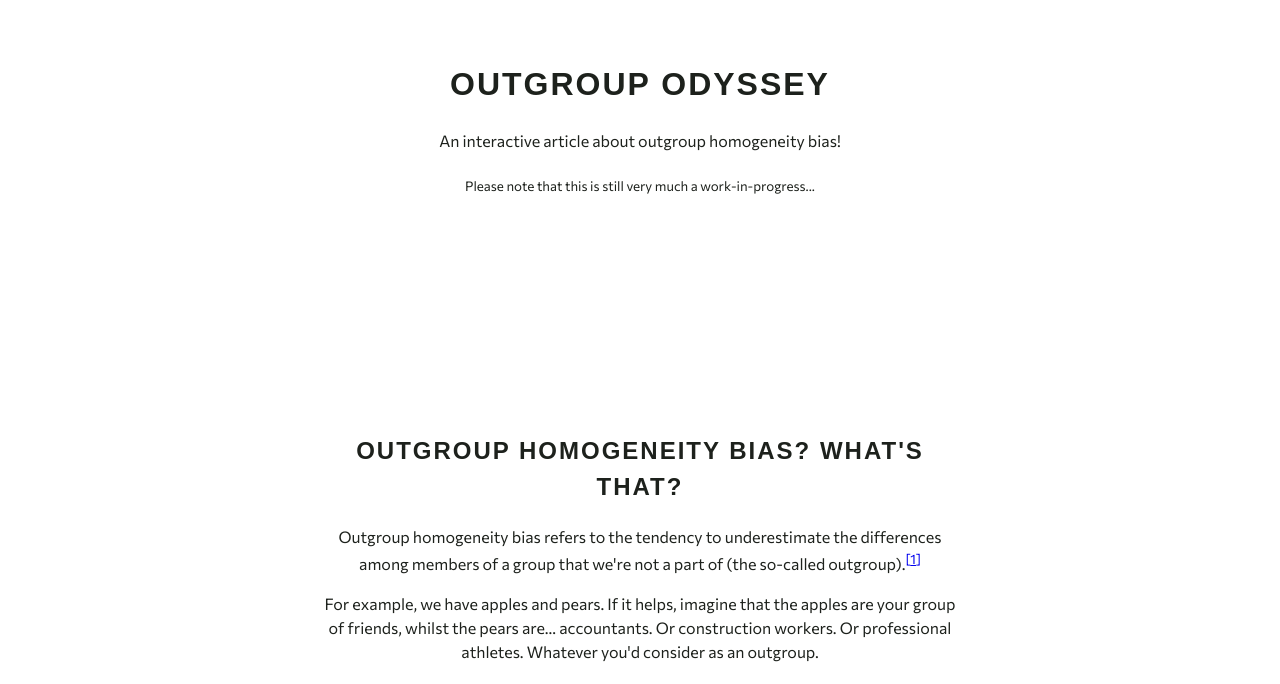
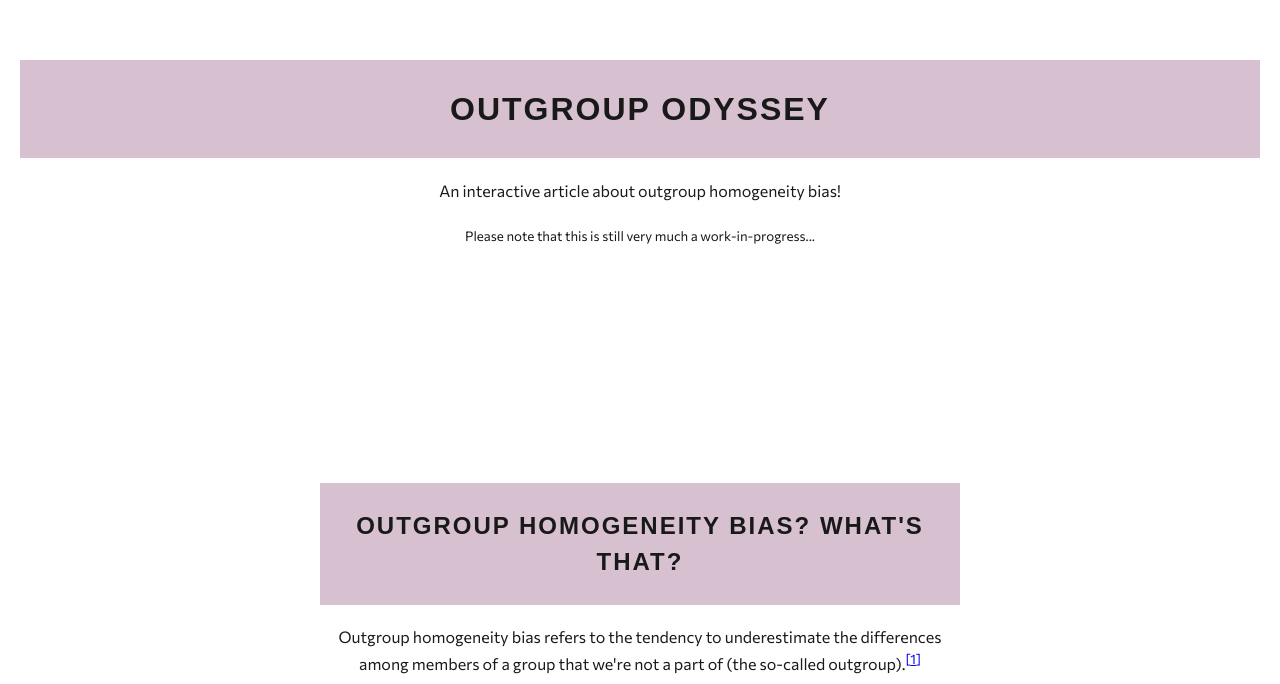
Before and after one commit to AxiDragon/outgroup-odyssey, a React (Create React App) app: page / in a window 1280 px wide. Shown: the part 110-794 px from the top of the page. Built offline with nearby package versions, Linux system fonts and the light colour scheme; a web font is replaced by a local one.

Commit message:
Implement colors

```diff
--- a/src/App.css
+++ b/src/App.css
@@ -1,5 +1,9 @@
 :root {
-	--off-black: #1d211c;
+	--off-black: #191919;
+	--off-white: #FFF2F1;
+	--grey: #D7C0D0;
+	--apple: #DE5F4A;
+	--pear: #B3CC65;
 }
 
 body {
@@ -20,6 +24,8 @@ img {
 h2,
 h1 {
 	margin-top: 150px;
+	padding: 25px;
+	background-color: var(--grey);
 	font-family: 'Anaheim', sans-serif;
 	letter-spacing: 2px;
 }
@@ -75,7 +81,7 @@ h1 {
 }
 
 .PlayableContainer {
-	background-color: lemonchiffon;
+	background-color: #FFF2F1;
 	color: var(--off-black);
 	box-shadow: 0 8px 4px rgba(0, 0, 0, 0.1);
 	padding-top: 35px;
```
